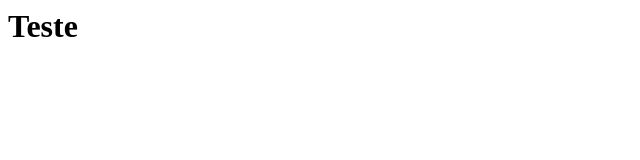
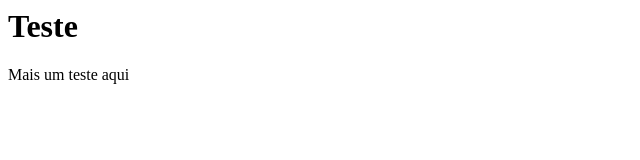
Before and after one commit to analaramantovani/aulahtml, a plain HTML site: page index.html in a window 1280 px wide. Shown: the whole page, without its empty margins (0-640 px from the left). Drawn offline with Linux system fonts and the light colour scheme.

Commit message:
Alteração do arquivo index.html
Criação de um parágrafo teste

```diff
--- a/index.html
+++ b/index.html
@@ -5,5 +5,6 @@
     </head>
     <body>
         <h1>Teste</h1>
+        <p>Mais um teste aqui</p>
     </body>
 </html>
```
